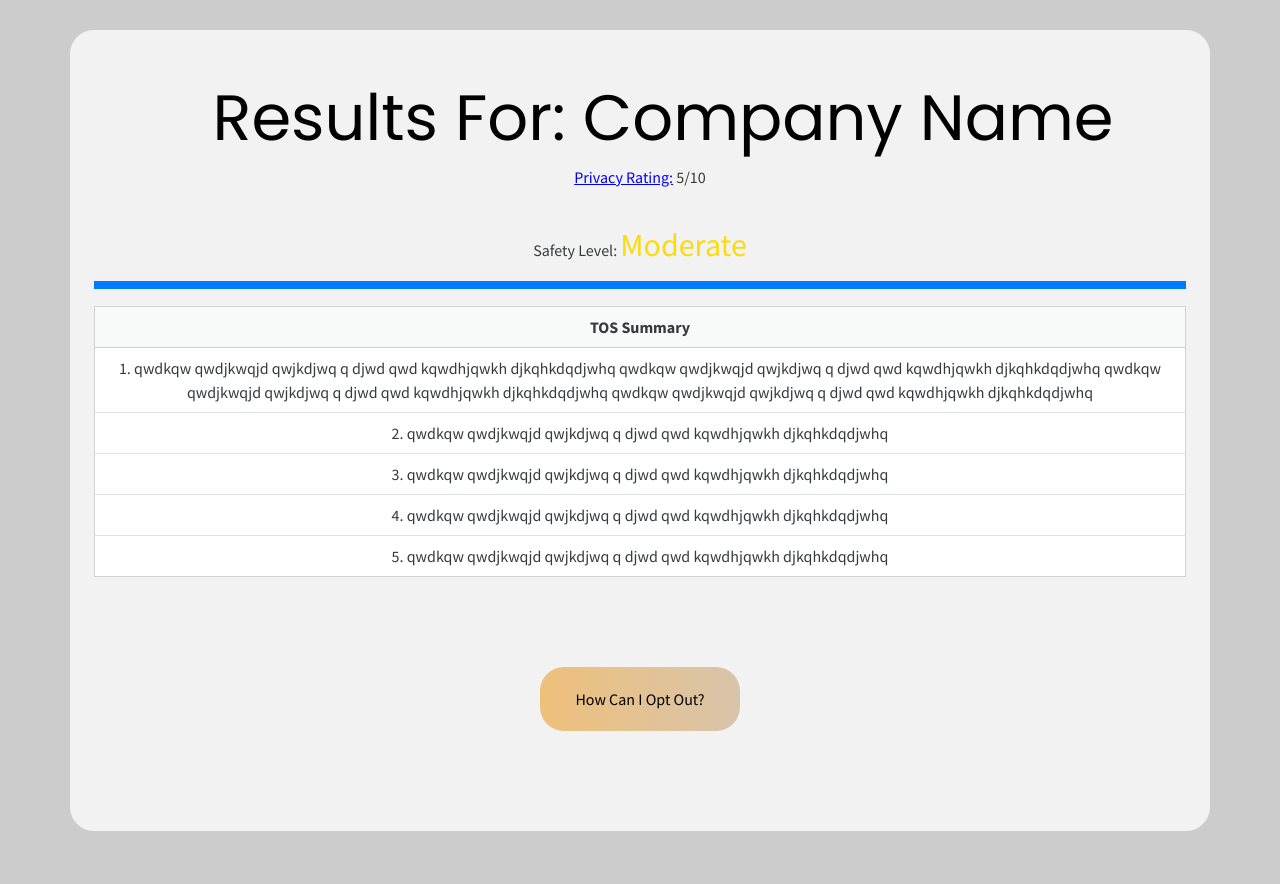
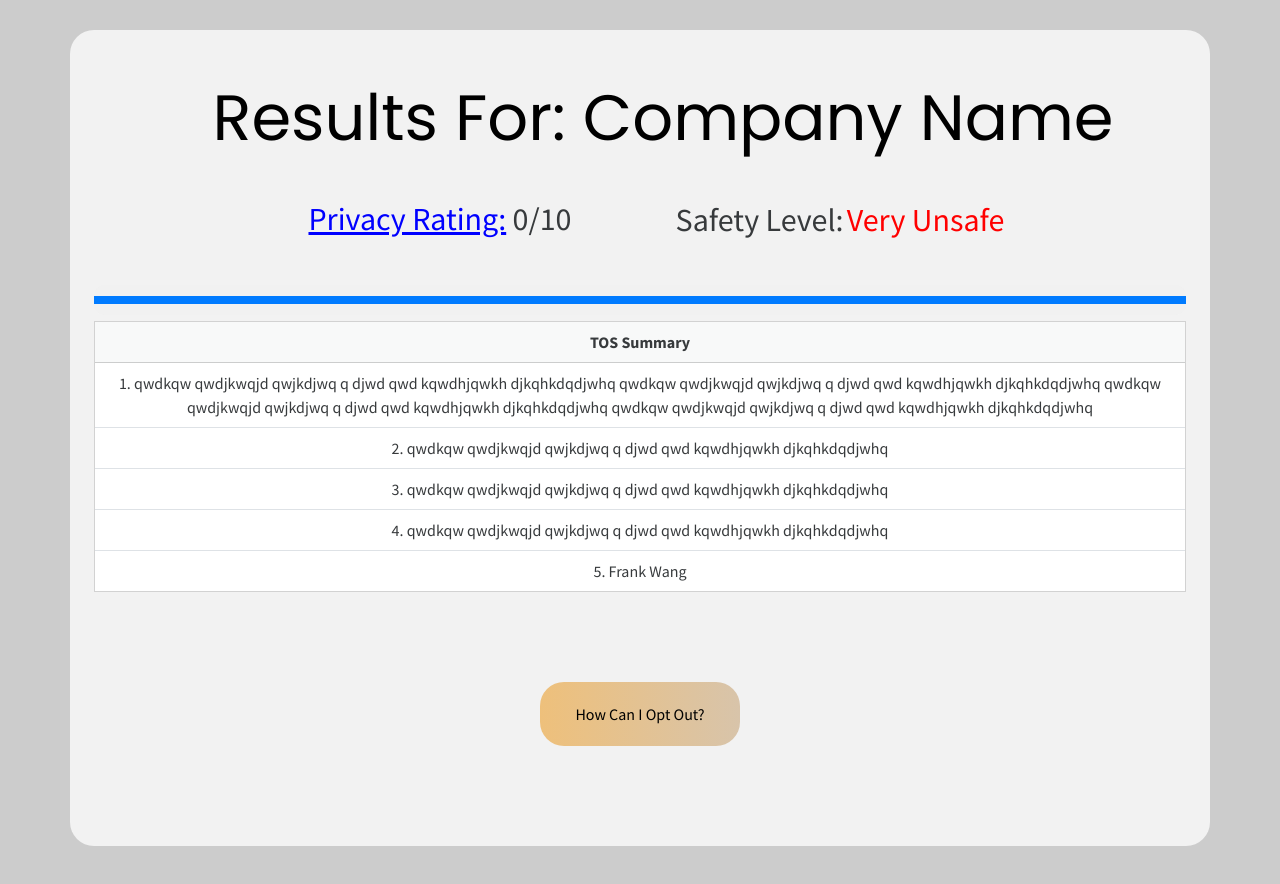
Before and after one commit to larryz1230/TOSter, a React (Create React App) app: page /results in a window 1280 px wide. Shown: the top 884 px of the page. Built offline with nearby package versions, Linux system fonts and the light colour scheme.

Commit message:
Results Change

```diff
--- a/src/components/results/Modal.js
+++ b/src/components/results/Modal.js
@@ -1,10 +1,11 @@
 import { useEffect, useState } from 'react';
 import Button from 'react-bootstrap/Button';
 import Modal from 'react-bootstrap/Modal';
+import { Row } from 'react-bootstrap';
 import './res.css'
 
 
-const privrating = "5";
+const privrating = "0";
 
 function Example() {
   const [show, setShow] = useState(false);
@@ -37,14 +38,16 @@ function Example() {
   return (
     <>
 
-      <label className='res-privacy-rating' for="customRange3" class="form-label"><u variant="primary" style={{ color: 'blue'}} onClick={handleShow}>Privacy Rating:</u> {privrating}/10</label>
+      <label className= 'res-privacy-rating' for="customRange3"><u variant="primary" style={{ color: 'blue'}} onClick={handleShow}>Privacy Rating:</u> {privrating}/10</label> {/*class="form-label"*/}
       <br></br>
       <br></br>
-      <label className = 'res-safety-score' for="customRange3" class="form-label">Safety Level: </label>
+      <label className = 'res-safety-score' for="customRange3">Safety Level: </label>
       {' '} {/* creates a space between Safety Level and safety */}
       <label className = 'res-safety-score' style={{ color: safety === 'Very Unsafe' ? 'red' : safety === 'Unsafe' ? 'orange'
       : safety === 'Moderate' ? '#FDDA0D' : 'green'}}> {safety}</label>
+
       <input disabled="true" type="range" class="form-range" min="0" max="10" step="1" id="customRange3" value={privrating}></input>
+
 
       <Modal show={show} onHide={handleClose}>
         <Modal.Header closeButton>
--- a/src/components/results/Results.js
+++ b/src/components/results/Results.js
@@ -27,7 +27,7 @@ function Results() {
             "qwdkqw qwdjkwqjd qwjkdjwq q djwd qwd kqwdhjqwkh djkqhkdqdjwhq",
             "qwdkqw qwdjkwqjd qwjkdjwq q djwd qwd kqwdhjqwkh djkqhkdqdjwhq",
             "qwdkqw qwdjkwqjd qwjkdjwq q djwd qwd kqwdhjqwkh djkqhkdqdjwhq",
-            "qwdkqw qwdjkwqjd qwjkdjwq q djwd qwd kqwdhjqwkh djkqhkdqdjwhq"
+            "Frank Wang"
             ];
 
             // Get a reference to the ul element
@@ -52,17 +52,19 @@ function Results() {
         <Container fluid className='upload-background'>
             <Container className='res-opacity-background'>
                 <Container>
+                    <div>
                     <h1 className = 'heading'>Results For: Company Name</h1>
+                    </div>
 
                     <Modal></Modal>
 
 
 
-                    <div class="card" >
+                    <div class="card">
                     <div class="card-header">
                         <b>TOS Summary</b>
                     </div>
-                    <ul class="list-group list-group-flush" id="myList">
+                    <ul class="list-group list-group-flush" id="myList" style = {{borderradius:24}}>
 
                     </ul>
                     </div>
@@ -76,7 +78,7 @@ function Results() {
                 </button>
 
                 <div className={`collapse ${isCollapsed ? '' : 'show'}`} id="collapseExample">
-                    <div className="card card-body" style = {{position: 'relative', top: 30}}>
+                    <div className="card card-body" style = {{position: 'relative', bottom: 30}}>
                     Anim pariatur cliche reprehenderit, enim eiusmod high life accusamus terry richardson ad squid. Nihil anim keffiyeh helvetica, craft beer labore wes anderson cred nesciunt sapiente ea proident.
                     </div>
                 </div>
--- a/src/components/results/res.css
+++ b/src/components/results/res.css
@@ -53,9 +53,15 @@
   }
 
 .res-privacy-rating {
-    font-size:32px;
+    font-size: 32px;
+    position: relative;
+    top: 30px;
+    right: 200px;
 }
 
 .res-safety-score {
     font-size: 32px;
+    position: relative;
+    left: 200px;
+    bottom: 41px;
 }
```
